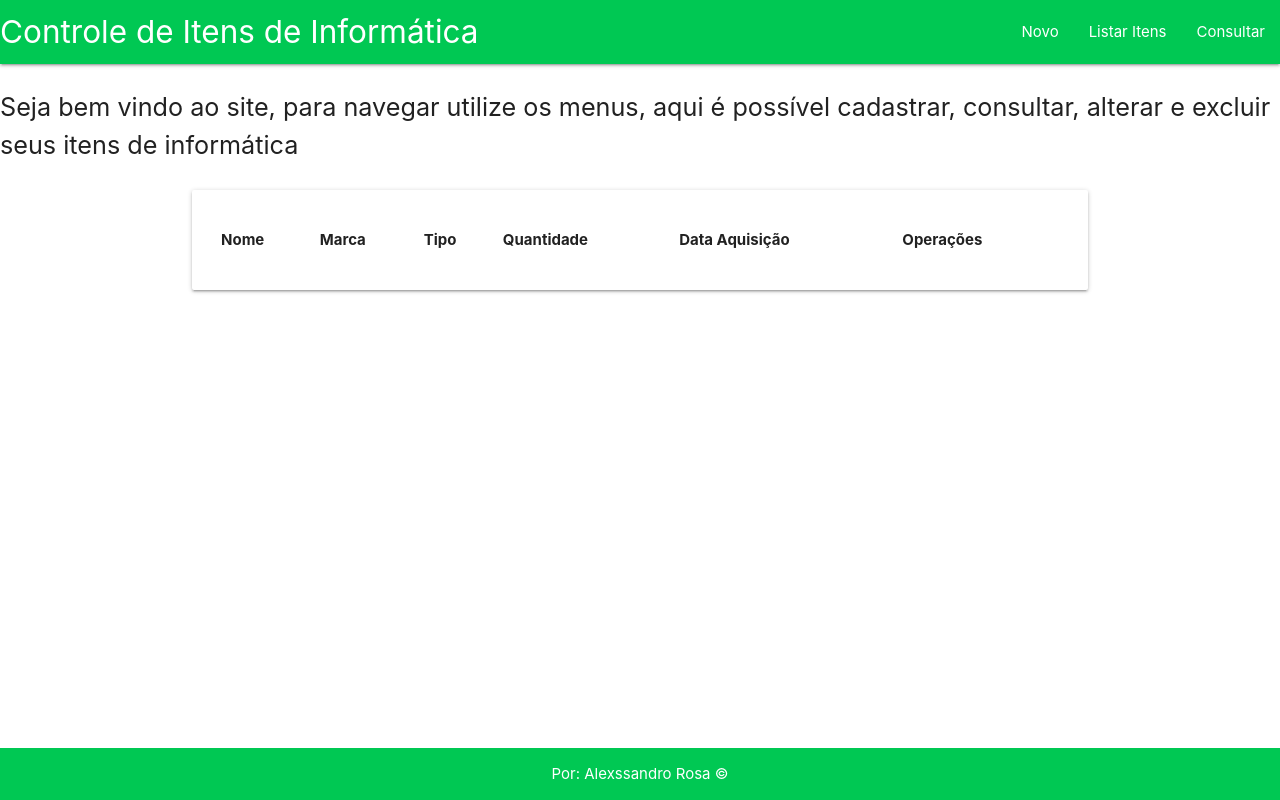
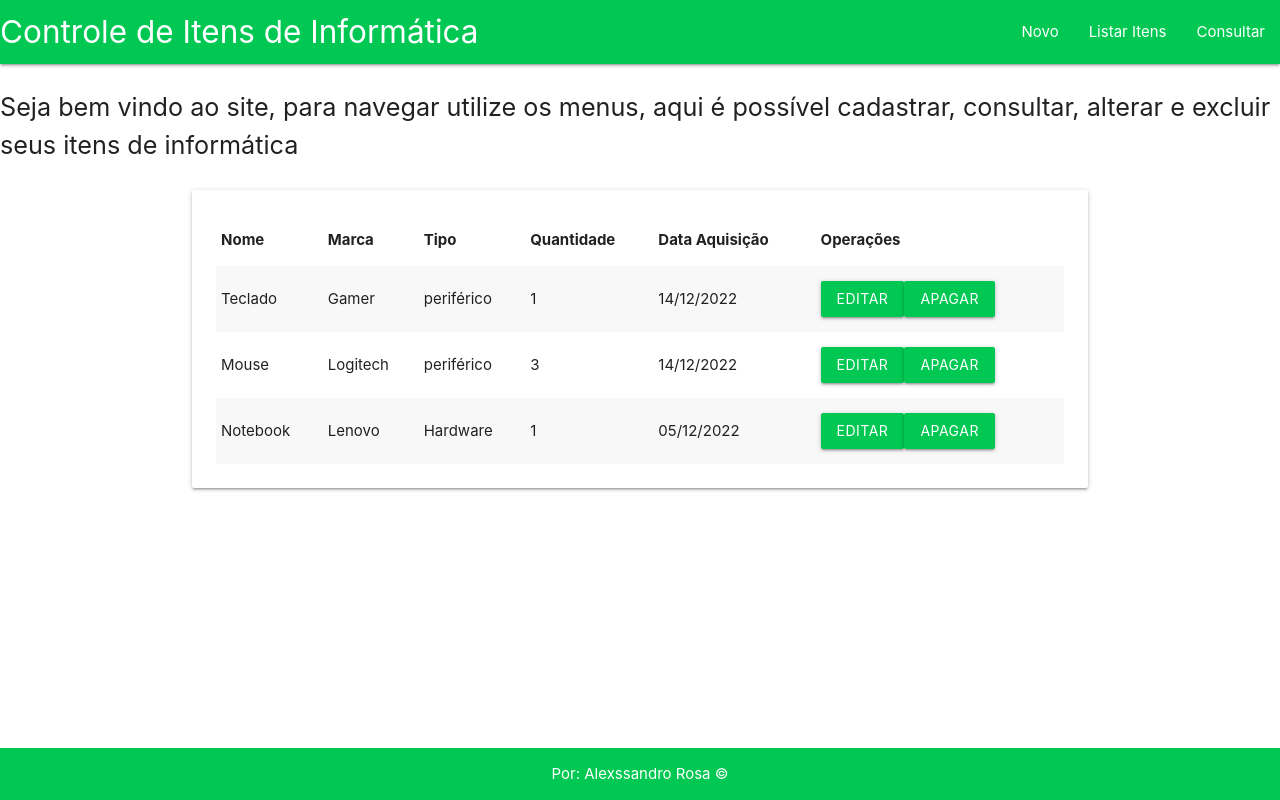
Before and after one commit to AlexssanRosa/itens-informatica, an Angular app: page /listagem in a window 1280 px wide. Built offline with nearby package versions, Linux system fonts and the light colour scheme; data requests are answered from the project's data file.

Commit message:
atualizacao

```diff
--- /dev/null
+++ b/db.json
@@ -0,0 +1,28 @@
+{
+  "itens": [
+    {
+      "id": 1,
+      "nome": "Teclado",
+      "marca": "Gamer",
+      "tipo": "periférico",
+      "qtd": "1",
+      "data": "14/12/2022"
+    },
+    {
+      "id": 2,
+      "nome": "Mouse",
+      "marca": "Logitech",
+      "tipo": "periférico",
+      "qtd": 3,
+      "data": "14/12/2022"
+    },
+    {
+      "id": 4,
+      "nome": "Notebook",
+      "marca": "Lenovo",
+      "tipo": "Hardware",
+      "qtd": "1",
+      "data": "05/12/2022"
+    }
+  ]
+}
--- a/package.json
+++ b/package.json
@@ -18,6 +18,7 @@
     "@angular/platform-browser": "^16.1.0",
     "@angular/platform-browser-dynamic": "^16.1.0",
     "@angular/router": "^16.1.0",
+    "json-server": "^0.17.3",
     "material-icons": "^1.13.9",
     "materialize-css": "^1.0.0",
     "rxjs": "~7.8.0",
--- a/src/app/app.module.ts
+++ b/src/app/app.module.ts
@@ -8,6 +8,7 @@ import { ItensHeaderComponent } from './itens-header/itens-header.component';
 import { NewItensComponent } from './new-itens/new-itens.component';
 import { ListItensComponent } from './list-itens/list-itens.component';
 import { FormsModule } from '@angular/forms';
+import { HttpClientModule } from '@angular/common/http';
 
 
 
@@ -24,7 +25,8 @@ import { FormsModule } from '@angular/forms';
   imports: [
     BrowserModule,
     FormsModule,
-    AppRoutingModule
+    AppRoutingModule,
+    HttpClientModule
   ],
   providers: [],
   bootstrap: [AppComponent]
--- a/src/app/list-itens/list-itens.component.ts
+++ b/src/app/list-itens/list-itens.component.ts
@@ -1,3 +1,4 @@
+import { ItemApiService } from './../new-itens/item.api.service';
 import { ItemService } from './../new-itens/item.service';
 import { Component, OnInit } from '@angular/core';
 import { ActivatedRoute, Router } from '@angular/router';
@@ -12,19 +13,19 @@ export class ListItensComponent implements OnInit {
   achou = false;
   conteudo = '';
   itens: Item[] = [];
-  constructor(private route: ActivatedRoute, private itemService: ItemService, private router: Router) { }
+  constructor(private route: ActivatedRoute, private router: Router, private api: ItemApiService) { }
 
   popularTabela() {
-    this.itens = this.itemService.getItem();
+    this.api.getItens().then((itens) => { this.itens = itens; })
   }
 
   apagar(item: Item) {
-    this.itemService.deletarItem(item);
+    this.api.deletarItem(item);
     this.popularTabela();
   }
 
   editar(item: Item) {
-    this.itemService.setEditavel(item);
+    this.api.setEditavel(item);
     this.router.navigate(['/cadastro']);
   }
 
@@ -35,10 +36,10 @@ export class ListItensComponent implements OnInit {
       if (resultado != null) {
         this.conteudo = resultado.toString();
         this.achou = true;
-        this.itens = this.itemService.getItemNome(this.conteudo);
+        this.api.getItemNome(this.conteudo).then((item) => { this.itens = item; })
       }
       else {
-        this.itens = this.itemService.getItem();
+        this.api.getItens().then((itens) => { this.itens = itens; })
       }
     });
   }
--- /dev/null
+++ b/src/app/new-itens/item.api.service.ts
@@ -0,0 +1,62 @@
+import { Item } from './../model/Item';
+import { Injectable } from '@angular/core';
+import { HttpClient } from '@angular/common/http';
+import { lastValueFrom } from 'rxjs';
+
+@Injectable({
+  providedIn: 'root'
+})
+export class ItemApiService {
+  url = 'http://localhost:3000/itens';
+  editavel: any;
+
+  constructor() { }
+
+  getItens(): Promise<Item[]> {
+    return fetch(this.url)
+      .then((response) => response.json());
+  }
+
+  salvarItem(item: Item): Promise<Item[]> {
+    return fetch(this.url, {
+      method: 'POST',
+      headers: {
+        'Content-Type': 'application/json',
+      },
+      body: JSON.stringify(item),
+    }).then((response) => response.json());
+  }
+
+  atualizarItem(item: Item): Promise<any> {
+    const url = `${this.url}/${item.id}`;
+    return fetch(url, {
+      method: 'PUT',
+      headers: {
+        'Content-Type': 'application/json',
+      },
+      body: JSON.stringify(item),
+    }).then((response) => response.json());
+  }
+
+  getItemNome(nome: string): Promise<Item[]> {
+    const url = `${this.url}?nome=${nome}`;
+    return fetch(url)
+      .then((response) => response.json());
+  }
+
+  setEditavel(item: Item) {
+    this.editavel = item;
+  }
+
+  getEditavel() {
+    return this.editavel;
+  }
+
+  deletarItem(item: Item) {
+    const url = `${this.url}/${item.id}`;
+    fetch(url, {
+      method: 'DELETE',
+    }).then(() => null);
+  }
+
+}
--- a/src/app/new-itens/item.service.ts
+++ b/src/app/new-itens/item.service.ts
@@ -1,5 +1,7 @@
 import { Injectable } from '@angular/core';
 import { Item } from '../model/Item';
+
+
 
 
 @Injectable({
--- a/src/app/new-itens/new-itens.component.ts
+++ b/src/app/new-itens/new-itens.component.ts
@@ -3,6 +3,7 @@ import { Component, OnInit, ViewChild, AfterViewInit } from '@angular/core';
 import { NgForm } from '@angular/forms';
 import * as M from 'materialize-css';
 import { Item } from '../model/Item';
+import { ItemApiService } from './item.api.service';
 
 @Component({
   selector: 'app-new-itens',
@@ -21,7 +22,7 @@ export class NewItensComponent implements OnInit, AfterViewInit {
   bloquear = true;
   todos: Item[] = [];
   editavel: any;
-  constructor(private itemService: ItemService) { }
+  constructor(private api: ItemApiService) { }
   edicao = false;
 
   itens: Item = {
@@ -34,8 +35,8 @@ export class NewItensComponent implements OnInit, AfterViewInit {
   };
 
   ngOnInit(): void {
-    this.todos = this.itemService.getItem();
-    this.editavel = this.itemService.getEditavel();
+    this.api.getItens().then((itens) => { this.todos = itens; })
+    this.editavel = this.api.getEditavel();
     if (this.editavel.id != 0) {
       this.itens.id = this.editavel.id;
       this.itens.nome = this.editavel.nome;
@@ -126,7 +127,7 @@ export class NewItensComponent implements OnInit, AfterViewInit {
     this.aviso_tipo = '';
     this.aviso_qtd = '';
     this.aviso_data = '';
-    this.itemService.setEditavel(this.itens);
+    this.api.setEditavel(this.itens);
     this.edicao = false;
 
   }
@@ -134,7 +135,7 @@ export class NewItensComponent implements OnInit, AfterViewInit {
   Enviar() {
     //Atualizar Itens
     if (this.edicao === true) {
-      this.itemService.atualizarItem(this.itens);
+      this.api.atualizarItem(this.itens,);
       M.toast({
         html: 'Item atualizado com sucesso!',
         classes: 'green lighten-2 white-text'
@@ -149,7 +150,7 @@ export class NewItensComponent implements OnInit, AfterViewInit {
       else {
         this.itens.id = this.todos[this.todos.length - 1].id + 1;
       }
-      this.itemService.salvarItem(this.itens);
+      this.api.salvarItem(this.itens);
       M.toast({
         html: 'Item cadastro com sucesso!',
         classes: 'green lighten-2 white-text'
```
Also changed, not shown: 1 other file (tests, documents, lock files or other folders).
